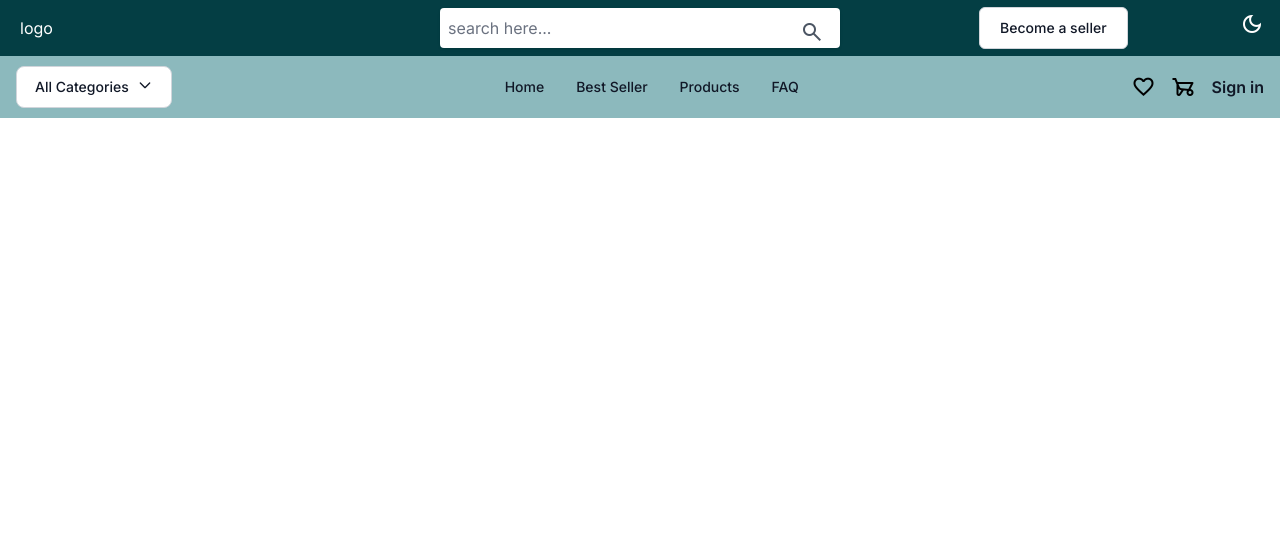
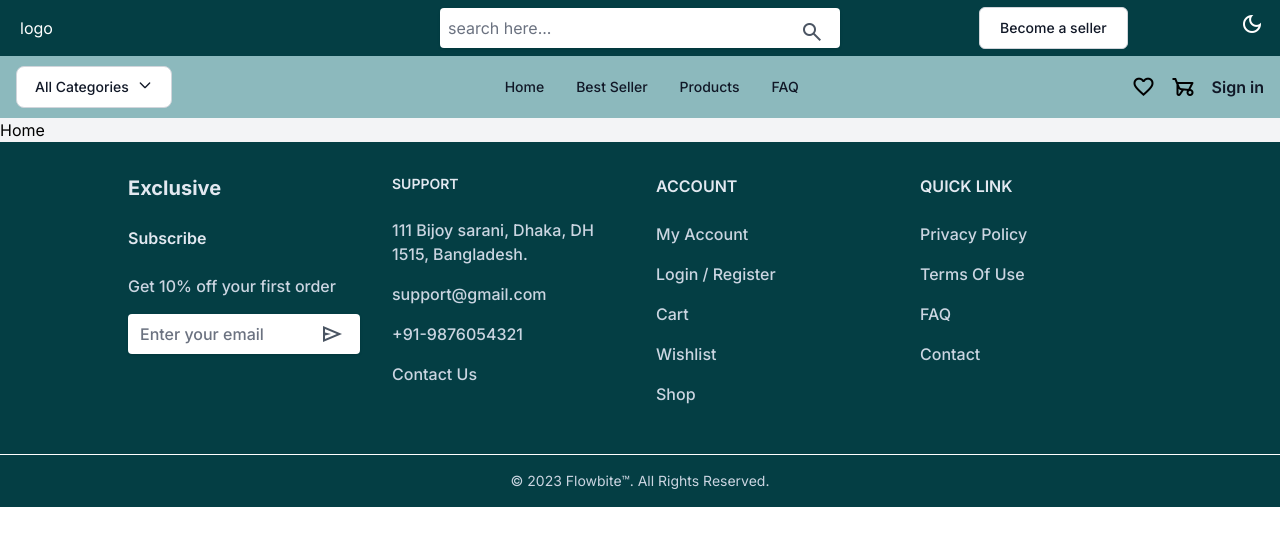
Before and after one commit to Hennamaria07/smart, a React (Vite) app: page / in a window 1280 px wide. Shown: the top 546 px of the page. Built offline with nearby package versions, Linux system fonts and the light colour scheme.

Commit message:
static pages added

```diff
--- a/package.json
+++ b/package.json
@@ -15,6 +15,7 @@
     "flowbite-react": "^0.7.8",
     "react": "^18.2.0",
     "react-dom": "^18.2.0",
+    "react-helmet": "^6.1.0",
     "react-redux": "^9.1.0",
     "react-router-dom": "^6.22.3",
     "react-toastify": "^10.0.5"
--- a/src/App.jsx
+++ b/src/App.jsx
@@ -1,18 +1,20 @@
-import { useState } from 'react'
-import reactLogo from './assets/react.svg'
-import viteLogo from '/vite.svg'
-import './App.css'
-import Layout from './components/layout/Layout'
+import { useState } from 'react';
+import './App.css';
 import 'flowbite';
+import { Route, Routes } from 'react-router-dom';
+import { Faq, Home, NotFound, Product } from './pages';
 
 function App() {
   const [count, setCount] = useState(0)
 
   return (
     <>
-      <Layout>
-        <h1>hello</h1>
-      </Layout>
+      <Routes>
+        <Route path='/' element={<Home/>}/>
+        <Route path='/faq' element={<Faq/>}/>
+        <Route path='/products' element={<Product/>}/>
+        <Route path='*' element={<NotFound/>}/>
+      </Routes>
     </>
   )
 }
--- a/src/components/layout/Footer.jsx
+++ b/src/components/layout/Footer.jsx
@@ -1,8 +1,91 @@
 import React from 'react'
+import { Link } from 'react-router-dom'
 
 const Footer = () => {
   return (
-    <div>Footer</div>
+    <footer className="bg-[#043E44] dark:bg-[#043E44]">
+                <div className=" w-full border-none">
+                    <div className="grid sm:grid-cols-2 gap-8 md:px-32 px-16 sm:px-20 py-6 lg:py-8 md:grid-cols-4">
+                        <div>
+                            <h2 className="mb-6 text-xl font-bold text-slate-200">Exclusive</h2>
+                            <h2 className="mb-6  font-semibold text-slate-200">Subscribe</h2>
+                            <ul className="text-gray-500 dark:text-gray-400 font-medium">
+                                <li className="mb-4">
+                                    <Link to={"/"} className=" hover:underline  text-slate-300">Get 10% off your first order</Link>
+                                </li>
+                                <li className="mb-4">
+                                    <div className="relative text-gray-600">
+                                        <input type="email" className="bg-purple-white shadow rounded border-0 w-full h-10 px-3" placeholder="Enter your email" />
+                                        <button type="submit" className="absolute right-0 top-0 mt-2 mr-4">
+                                            <span className="material-symbols-outlined">
+                                                send
+                                            </span>
+                                        </button>
+                                    </div>
+                                </li>
+                            </ul>
+                        </div>
+                        <div>
+                            <h2 className="mb-6 text-sm font-semibold text-slate-200 uppercase">Support</h2>
+                            <ul className="text-gray-500 dark:text-gray-400 font-medium">
+                                <li className="mb-4">
+                                    <Link to={"/"} className="hover:underline text-slate-300">111 Bijoy sarani, Dhaka,  DH 1515, Bangladesh.</Link>
+                                </li>
+                                <li className="mb-4">
+                                    <Link to={"/"} className="hover:underline text-slate-300">support@gmail.com</Link>
+                                </li>
+                                <li className="mb-4">
+                                    <Link to={"/"} className="hover:underline text-slate-300">+91-9876054321</Link>
+                                </li>
+                                <li className="mb-4">
+                                    <Link to={"/"} className="hover:underline text-slate-300">Contact Us</Link>
+                                </li>
+                            </ul>
+                        </div>
+                        <div>
+                            <h2 className="mb-6  font-semibold uppercase text-slate-200">Account</h2>
+                            <ul className="text-gray-500 dark:text-gray-400 font-medium">
+                                <li className="mb-4">
+                                    <Link to={"/"} className="hover:underline text-slate-300">My Account</Link>
+                                </li>
+                                <li className="mb-4">
+                                    <Link to={"/"} className="hover:underline text-slate-300">Login / Register</Link>
+                                </li>
+                                <li className="mb-4">
+                                    <Link to={"/"} className="hover:underline text-slate-300">Cart</Link>
+                                </li>
+                                <li className="mb-4">
+                                    <Link to={"/"} className="hover:underline text-slate-300">Wishlist</Link>
+                                </li>
+                                <li className="mb-4">
+                                    <Link to={"/"} className="hover:underline text-slate-300">Shop</Link>
+                                </li>
+                            </ul>
+                        </div>
+                        <div>
+                            <h2 className="mb-6 font-semibold uppercase text-slate-200">Quick Link</h2>
+                            <ul className="text-gray-500 dark:text-gray-400 font-medium">
+                                <li className="mb-4">
+                                    <Link to={"/"} className="hover:underline text-slate-300">Privacy Policy</Link>
+                                </li>
+                                <li className="mb-4">
+                                    <Link to={"/"} className="hover:underline text-slate-300">Terms Of Use</Link>
+                                </li>
+                                <li className="mb-4">
+                                    <Link to={"/"} className="hover:underline text-slate-300">FAQ</Link>
+                                </li>
+                                <li className="mb-4">
+                                    <Link to={"/"} className="hover:underline text-slate-300">Contact</Link>
+                                </li>
+                            </ul>
+                        </div>
+                    </div>
+                    <div className=" py-4 border-t border-white bg-[#043E44] dark:bg-[#043E44] md:flex md:items-center md:justify-center">
+                        <span className="text-sm text-slate-300 sm:text-center">© 2023 <Link to={"https://flowbite.com/"}>Flowbite™</Link>. All Rights Reserved.
+                        </span>
+                    </div>
+                </div>
+            </footer>
   )
 }
 
--- a/src/components/layout/Header.jsx
+++ b/src/components/layout/Header.jsx
@@ -129,7 +129,7 @@ const Header = () => {
               <Dropdown.Item>Earnings</Dropdown.Item>
               <Dropdown.Divider />
               <Dropdown.Item onClick={handleSignOut}>Sign out</Dropdown.Item>
-            </Dropdown>) : (<Link to={'/login'}><p className='text-gray-900 font-semibold cursor-pointer'>
+            </Dropdown>) : (<Link className=' flex items-center' to={'/login'}><p className='text-gray-900 font-semibold cursor-pointer'>
               Sign in
             </p></Link>)}
             <Navbar.Toggle />
--- a/src/components/layout/Layout.jsx
+++ b/src/components/layout/Layout.jsx
@@ -6,7 +6,7 @@ const Layout = ({children}) => {
   return (
     <div>
         <Header />
-        <main>
+        <main className='pt-[117.6px] bg-gray-100 dark:bg-[#323232] '>
             {children}
         </main>
         <Footer />
--- /dev/null
+++ b/src/pages/Faq.jsx
@@ -0,0 +1,12 @@
+import React from 'react'
+import Layout from '../components/layout/Layout'
+
+const Faq = () => {
+  return (
+    <Layout>
+        <div>Faq</div>
+    </Layout>
+  )
+}
+
+export default Faq
--- /dev/null
+++ b/src/pages/Home.jsx
@@ -0,0 +1,12 @@
+import React from 'react'
+import Layout from '../components/layout/Layout'
+
+const Home = () => {
+    return (
+        <Layout>
+            <div>Home</div>
+        </Layout>
+    )
+}
+
+export default Home
--- /dev/null
+++ b/src/pages/NotFound.jsx
@@ -0,0 +1,32 @@
+import React from 'react'
+import Layout from '../components/layout/Layout'
+import { Breadcrumb, Button } from 'flowbite-react'
+import { Link } from 'react-router-dom'
+
+const NotFound = () => {
+  return (
+    <Layout>
+        <section>
+    <div>
+    <Breadcrumb className='py-10 px-5' aria-label="Default breadcrumb example">
+      <Breadcrumb.Item href="#" >
+        Home
+      </Breadcrumb.Item>
+      <Breadcrumb.Item href="#">404 Error</Breadcrumb.Item>
+    </Breadcrumb>
+    </div>
+        <div className='flex flex-col items-center h-full w-full pb-10 px-5'>
+            <h1 className='text-4xl sm:text-6xl font-semibold line-clamp-2'>404 Not Found</h1>
+            <p className='pt-5 pb-10'>Your visited page not found. You may go home page.</p>
+            <Link to={'/'}>
+            <Button color="info">
+            Back to home page
+              </Button>
+              </Link>
+        </div>
+    </section>
+    </Layout>
+  )
+}
+
+export default NotFound
--- /dev/null
+++ b/src/pages/Product.jsx
@@ -0,0 +1,12 @@
+import React from 'react'
+import Layout from '../components/layout/Layout'
+
+const Product = () => {
+    return (
+        <Layout>
+            <div>Product</div>
+        </Layout>
+    )
+}
+
+export default Product
--- /dev/null
+++ b/src/pages/index.js
@@ -0,0 +1,6 @@
+import Home from "./Home";
+import NotFound from "./NotFound";
+import Product from "./Product";
+import Faq from "./Faq";
+
+export {Home, NotFound, Product, Faq}
```
Also changed, not shown: 1 other file (tests, documents, lock files or other folders).
